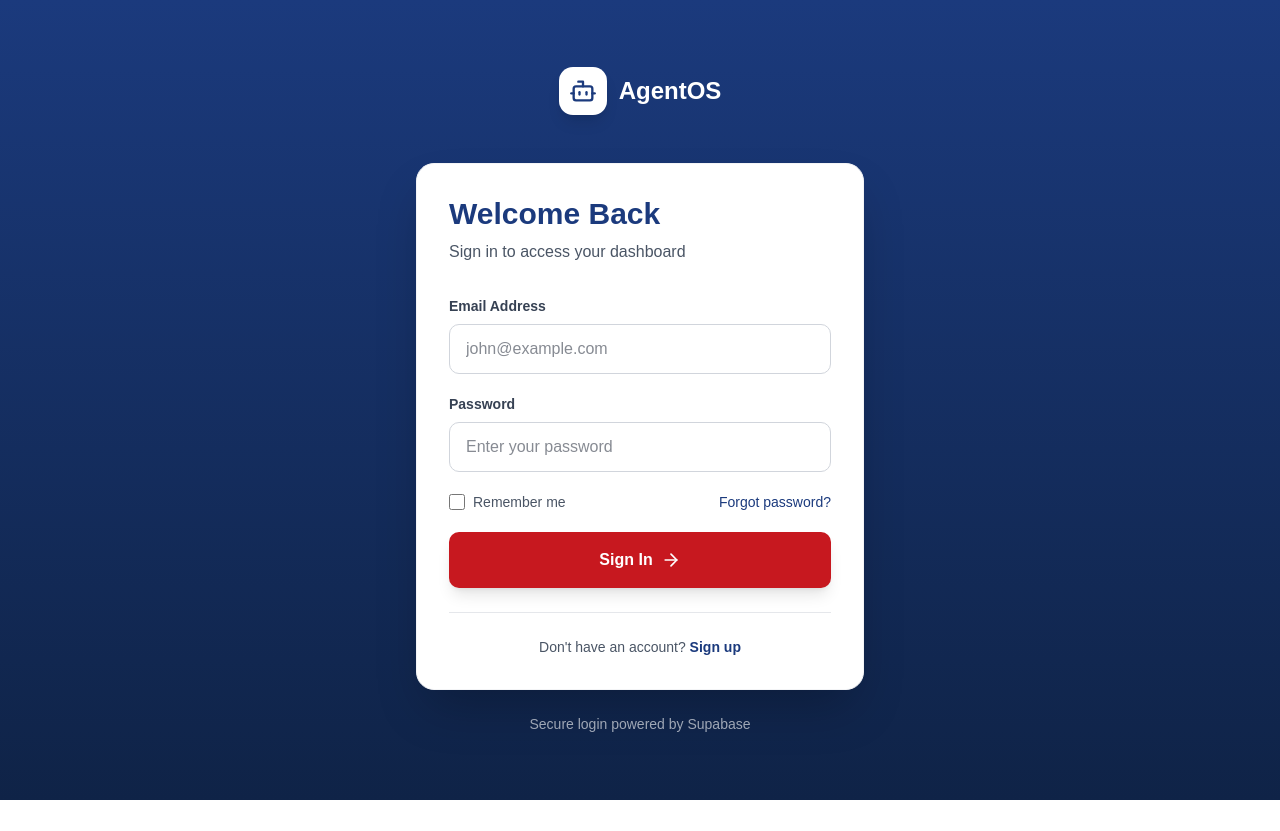
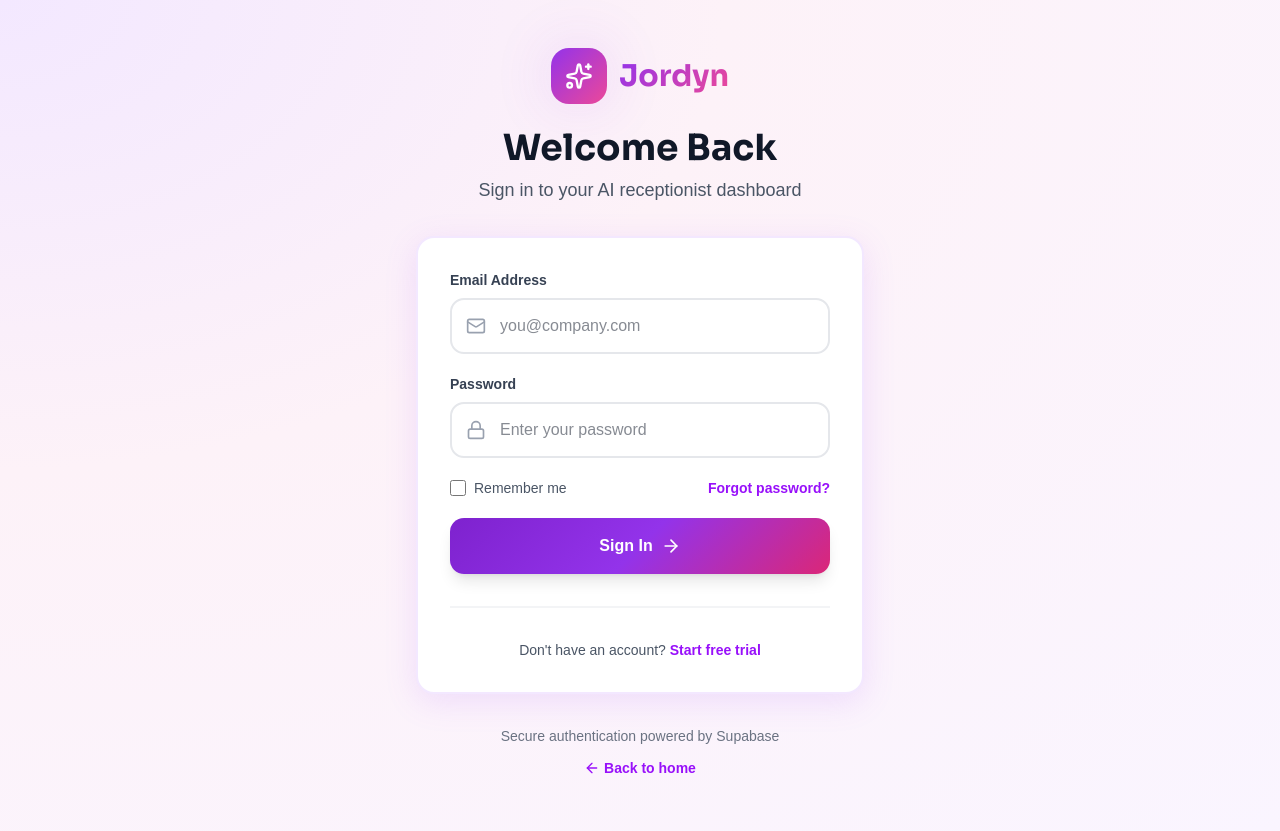
Before and after one commit to tdaniel1925/agentOS, a Next.js app: page /login in a window 1280 px wide. Before the commit the page ends 800 px from the top, so only its background shows below. Built offline with nearby package versions, Linux system fonts and the light colour scheme.

Commit message:
design: Redesign login page to match Jordyn landing page branding (purple gradients, Sora font)

```diff
--- a/src/app/(auth)/login/page.tsx
+++ b/src/app/(auth)/login/page.tsx
@@ -1,30 +1,47 @@
 /**
  * Login Page
  * Sign in to existing subscriber account
+ * Redesigned to match Jordyn landing page branding
  */
 
 'use client'
 
-import { useState } from 'react'
-import { useRouter } from 'next/navigation'
+import { useState, useEffect } from 'react'
+import { useRouter, useSearchParams } from 'next/navigation'
 import { createClient } from '@/lib/supabase/client'
 import Link from 'next/link'
+import { Mail, Lock, ArrowRight, Sparkles } from 'lucide-react'
 
 export const dynamic = 'force-dynamic'
 
 export default function LoginPage() {
   const router = useRouter()
+  const searchParams = useSearchParams()
   const [loading, setLoading] = useState(false)
   const [error, setError] = useState<string | null>(null)
+  const [successMessage, setSuccessMessage] = useState<string | null>(null)
+  const [email, setEmail] = useState('')
+  const [password, setPassword] = useState('')
+
+  useEffect(() => {
+    // Pre-fill email if provided in URL
+    const urlEmail = searchParams.get('email')
+    if (urlEmail) {
+      setEmail(decodeURIComponent(urlEmail))
+    }
+
+    // Show success message if provided
+    const message = searchParams.get('message')
+    if (message) {
+      setSuccessMessage(decodeURIComponent(message))
+    }
+  }, [searchParams])
 
   async function handleSubmit(e: React.FormEvent<HTMLFormElement>) {
     e.preventDefault()
     setLoading(true)
     setError(null)
-
-    const formData = new FormData(e.currentTarget)
-    const email = formData.get('email') as string
-    const password = formData.get('password') as string
+    setSuccessMessage(null)
 
     try {
       const supabase = createClient()
@@ -60,93 +77,150 @@ export default function LoginPage() {
   }
 
   return (
-    <div className="min-h-screen bg-gradient-to-b from-[#1B3A7D] to-[#0F2347] flex items-center justify-center px-4 py-12">
+    <>
+      <style jsx global>{`
+        @import url('https://fonts.googleapis.com/css2?family=Sora:wght@400;600;700;800&family=Inter:wght@400;500;600;700&display=swap');
+
+        body {
+          font-family: 'Inter', sans-serif;
+        }
+
+        .font-heading {
+          font-family: 'Sora', sans-serif;
+        }
+
+        .gradient-bg {
+          background: radial-gradient(ellipse at top left, #f3e8ff 0%, #fdf2f8 40%, #faf5ff 100%);
+        }
+
+        .gradient-text {
+          background: linear-gradient(135deg, #9333ea 0%, #ec4899 100%);
+          -webkit-background-clip: text;
+          -webkit-text-fill-color: transparent;
+          background-clip: text;
+        }
+
+        .cta-gradient {
+          background: linear-gradient(135deg, #7e22ce 0%, #9333ea 50%, #db2777 100%);
+        }
+
+        .glow-purple {
+          box-shadow: 0 0 60px rgba(147, 51, 234, 0.15);
+        }
+
+        .card-shadow {
+          box-shadow: 0 8px 32px rgba(168, 85, 247, 0.15);
+        }
+
+        .card-shadow:hover {
+          box-shadow: 0 16px 48px rgba(168, 85, 247, 0.25);
+        }
+      `}</style>
+
+      <div className="min-h-screen gradient-bg flex items-center justify-center px-4 py-12">
         <div className="max-w-md w-full">
           {/* Logo */}
           <div className="text-center mb-8">
-          <div className="inline-flex items-center gap-3 mb-4">
-            <div className="w-12 h-12 bg-white rounded-xl flex items-center justify-center shadow-lg">
-              <svg xmlns="http://www.w3.org/2000/svg" width="24" height="24" viewBox="0 0 24 24" fill="none" stroke="currentColor" strokeWidth="2" strokeLinecap="round" strokeLinejoin="round" className="w-7 h-7 text-[#1B3A7D]">
-                <path d="M12 8V4H8"></path>
-                <rect width="16" height="12" x="4" y="8" rx="2"></rect>
-                <path d="M2 14h2"></path>
-                <path d="M20 14h2"></path>
-                <path d="M15 13v2"></path>
-                <path d="M9 13v2"></path>
-              </svg>
+            <Link href="/" className="inline-flex items-center gap-3 mb-6 group">
+              <div className="w-14 h-14 rounded-2xl flex items-center justify-center glow-purple transition-all group-hover:scale-110" style={{ background: 'linear-gradient(135deg, #9333ea, #ec4899)' }}>
+                <Sparkles className="w-7 h-7 text-white" />
               </div>
-            <span className="text-2xl font-bold text-white">AgentOS</span>
-          </div>
+              <span className="text-3xl font-bold font-heading gradient-text">Jordyn</span>
+            </Link>
+            <h1 className="text-4xl font-bold font-heading text-gray-900 mb-2">
+              Welcome Back
+            </h1>
+            <p className="text-gray-600 text-lg">
+              Sign in to your AI receptionist dashboard
+            </p>
           </div>
 
-        {/* Card */}
-        <div className="bg-white rounded-2xl shadow-2xl p-8 border border-gray-100">
-          <h1 className="text-3xl font-bold text-[#1B3A7D] mb-2">
-            Welcome Back
-          </h1>
-          <p className="text-gray-600 mb-8">
-            Sign in to access your dashboard
-          </p>
+          {/* Success Message */}
+          {successMessage && (
+            <div className="mb-6 bg-green-50 border-2 border-green-200 text-green-700 px-4 py-3 rounded-xl flex items-start gap-3 animate-slide-down">
+              <Sparkles className="w-5 h-5 flex-shrink-0 mt-0.5 text-green-600" />
+              <span className="text-sm font-medium">{successMessage}</span>
+            </div>
+          )}
 
+          {/* Error Message */}
           {error && (
-            <div className="bg-red-50 border-l-4 border-red-500 text-red-700 px-4 py-3 rounded mb-6 flex items-start gap-3">
-              <svg xmlns="http://www.w3.org/2000/svg" width="24" height="24" viewBox="0 0 24 24" fill="none" stroke="currentColor" strokeWidth="2" strokeLinecap="round" strokeLinejoin="round" className="w-5 h-5 flex-shrink-0 mt-0.5">
+            <div className="mb-6 bg-red-50 border-2 border-red-200 text-red-700 px-4 py-3 rounded-xl flex items-start gap-3 animate-shake">
+              <svg xmlns="http://www.w3.org/2000/svg" width="20" height="20" viewBox="0 0 24 24" fill="none" stroke="currentColor" strokeWidth="2" strokeLinecap="round" strokeLinejoin="round" className="flex-shrink-0 mt-0.5">
                 <circle cx="12" cy="12" r="10"></circle>
                 <line x1="12" x2="12" y1="8" y2="12"></line>
                 <line x1="12" x2="12.01" y1="16" y2="16"></line>
               </svg>
-              <span className="text-sm">{error}</span>
+              <span className="text-sm font-medium">{error}</span>
             </div>
           )}
 
+          {/* Login Card */}
+          <div className="bg-white rounded-2xl border-2 border-purple-100 p-8 card-shadow transition-all">
             <form onSubmit={handleSubmit} className="space-y-5">
+              {/* Email */}
               <div>
-              <label className="block text-sm font-bold text-gray-700 mb-2">
+                <label className="block text-sm font-semibold text-gray-700 mb-2">
                   Email Address
                 </label>
+                <div className="relative">
+                  <div className="absolute inset-y-0 left-0 pl-4 flex items-center pointer-events-none">
+                    <Mail className="h-5 w-5 text-gray-400" />
+                  </div>
                   <input
                     type="email"
-                name="email"
+                    value={email}
+                    onChange={(e) => setEmail(e.target.value)}
                     required
-                className="w-full px-4 py-3 border border-gray-300 rounded-lg focus:ring-2 focus:ring-[#1B3A7D] focus:border-[#1B3A7D] outline-none transition-all text-gray-900"
-                placeholder="john@example.com"
+                    className="w-full pl-12 pr-4 py-3.5 border-2 border-gray-200 rounded-xl focus:border-purple-500 focus:outline-none focus:ring-4 focus:ring-purple-100 transition-all text-gray-900 text-base"
+                    placeholder="you@company.com"
                   />
                 </div>
+              </div>
 
+              {/* Password */}
               <div>
-              <label className="block text-sm font-bold text-gray-700 mb-2">
+                <label className="block text-sm font-semibold text-gray-700 mb-2">
                   Password
                 </label>
+                <div className="relative">
+                  <div className="absolute inset-y-0 left-0 pl-4 flex items-center pointer-events-none">
+                    <Lock className="h-5 w-5 text-gray-400" />
+                  </div>
                   <input
                     type="password"
-                name="password"
+                    value={password}
+                    onChange={(e) => setPassword(e.target.value)}
                     required
-                className="w-full px-4 py-3 border border-gray-300 rounded-lg focus:ring-2 focus:ring-[#1B3A7D] focus:border-[#1B3A7D] outline-none transition-all text-gray-900"
+                    className="w-full pl-12 pr-4 py-3.5 border-2 border-gray-200 rounded-xl focus:border-purple-500 focus:outline-none focus:ring-4 focus:ring-purple-100 transition-all text-gray-900 text-base"
                     placeholder="Enter your password"
                   />
                 </div>
+              </div>
 
+              {/* Remember Me & Forgot Password */}
               <div className="flex items-center justify-between">
-              <label className="flex items-center cursor-pointer">
+                <label className="flex items-center cursor-pointer group">
                   <input
                     type="checkbox"
                     name="remember"
-                  className="w-4 h-4 text-[#1B3A7D] border-gray-300 rounded focus:ring-[#1B3A7D] cursor-pointer"
+                    className="w-4 h-4 text-purple-600 border-gray-300 rounded focus:ring-purple-500 cursor-pointer"
                   />
-                <span className="ml-2 text-sm text-gray-600">Remember me</span>
+                  <span className="ml-2 text-sm text-gray-600 group-hover:text-gray-900">Remember me</span>
                 </label>
                 <Link
                   href="/forgot-password"
-                className="text-sm text-[#1B3A7D] font-medium hover:underline"
+                  className="text-sm text-purple-600 font-semibold hover:text-purple-700 hover:underline"
                 >
                   Forgot password?
                 </Link>
               </div>
 
+              {/* Sign In Button */}
               <button
                 type="submit"
                 disabled={loading}
-              className="w-full bg-[#C7181F] hover:bg-[#A01419] text-white font-bold py-4 rounded-lg transition-all shadow-lg hover:shadow-xl transform hover:-translate-y-0.5 disabled:opacity-50 disabled:cursor-not-allowed disabled:transform-none flex items-center justify-center gap-2"
+                className="w-full py-4 px-6 text-base font-bold text-white rounded-xl transition-all shadow-lg hover:shadow-xl transform hover:-translate-y-0.5 disabled:opacity-50 disabled:cursor-not-allowed disabled:transform-none flex items-center justify-center gap-2 cta-gradient"
               >
                 {loading ? (
                   <>
@@ -154,35 +228,46 @@ export default function LoginPage() {
                       <circle className="opacity-25" cx="12" cy="12" r="10" stroke="currentColor" strokeWidth="4"></circle>
                       <path className="opacity-75" fill="currentColor" d="M4 12a8 8 0 018-8V0C5.373 0 0 5.373 0 12h4zm2 5.291A7.962 7.962 0 014 12H0c0 3.042 1.135 5.824 3 7.938l3-2.647z"></path>
                     </svg>
-                  Signing In...
+                    Signing you in...
                   </>
                 ) : (
                   <>
                     Sign In
-                  <svg xmlns="http://www.w3.org/2000/svg" width="24" height="24" viewBox="0 0 24 24" fill="none" stroke="currentColor" strokeWidth="2" strokeLinecap="round" strokeLinejoin="round" className="w-5 h-5">
-                    <path d="M5 12h14"></path>
-                    <path d="m12 5 7 7-7 7"></path>
-                  </svg>
+                    <ArrowRight className="w-5 h-5" />
                   </>
                 )}
               </button>
             </form>
 
-          <div className="mt-6 pt-6 border-t border-gray-200">
+            {/* Divider */}
+            <div className="mt-8 pt-8 border-t-2 border-gray-100">
               <p className="text-center text-sm text-gray-600">
                 Don&apos;t have an account?{' '}
-              <Link href="/signup" className="text-[#1B3A7D] font-bold hover:underline">
-                Sign up
+                <Link href="/signup-v2" className="text-purple-600 font-bold hover:text-purple-700 hover:underline">
+                  Start free trial
                 </Link>
               </p>
             </div>
           </div>
 
           {/* Footer */}
-        <p className="text-center text-sm text-white/60 mt-6">
-          Secure login powered by Supabase
+          <div className="mt-8 text-center">
+            <p className="text-sm text-gray-500 mb-3">
+              Secure authentication powered by Supabase
             </p>
+            <Link
+              href="/"
+              className="text-sm text-purple-600 font-semibold hover:text-purple-700 hover:underline inline-flex items-center gap-1"
+            >
+              <svg xmlns="http://www.w3.org/2000/svg" width="16" height="16" viewBox="0 0 24 24" fill="none" stroke="currentColor" strokeWidth="2" strokeLinecap="round" strokeLinejoin="round">
+                <path d="m12 19-7-7 7-7"></path>
+                <path d="M19 12H5"></path>
+              </svg>
+              Back to home
+            </Link>
           </div>
         </div>
+      </div>
+    </>
   )
 }
```
Lines whose indentation alone changed are shown as unchanged.
